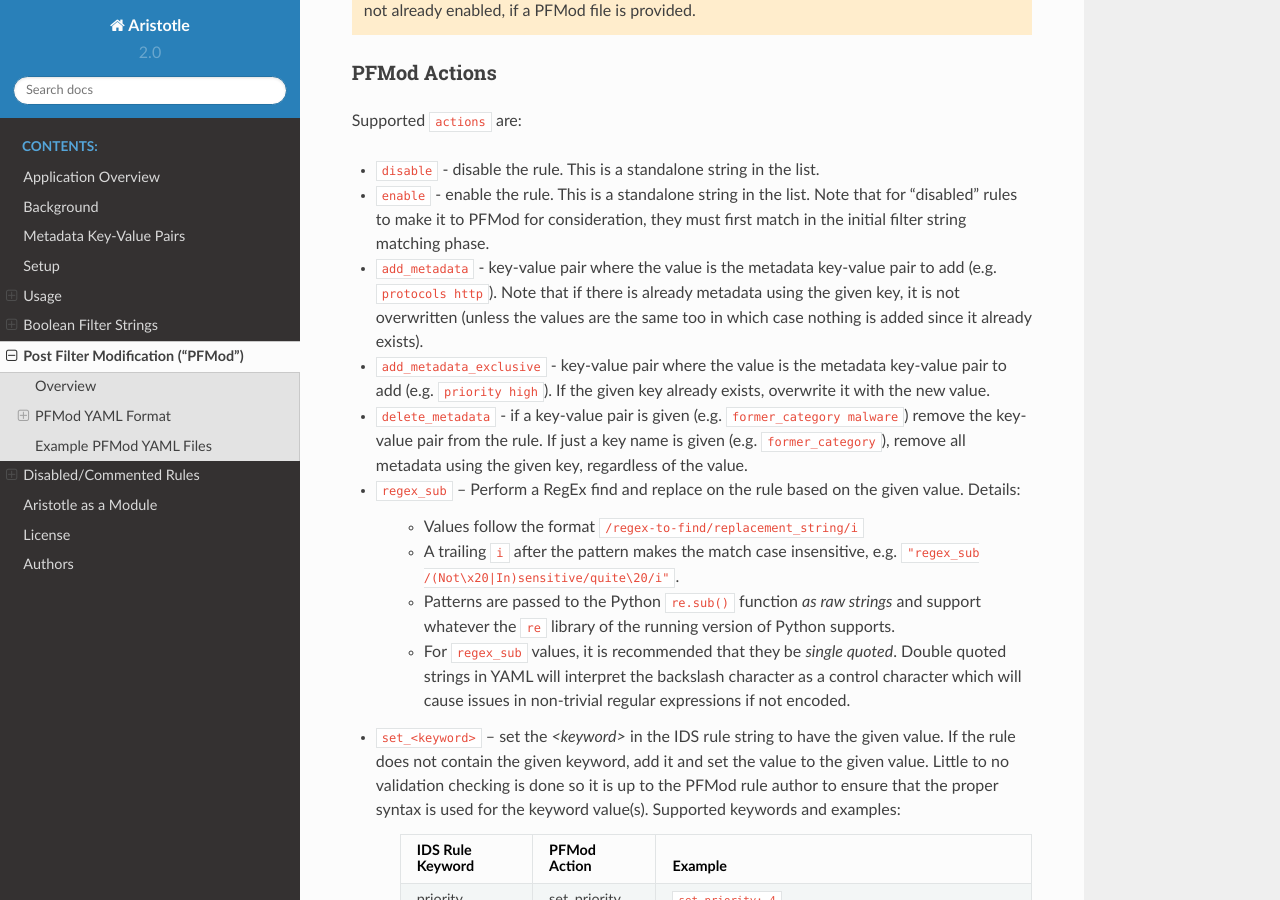
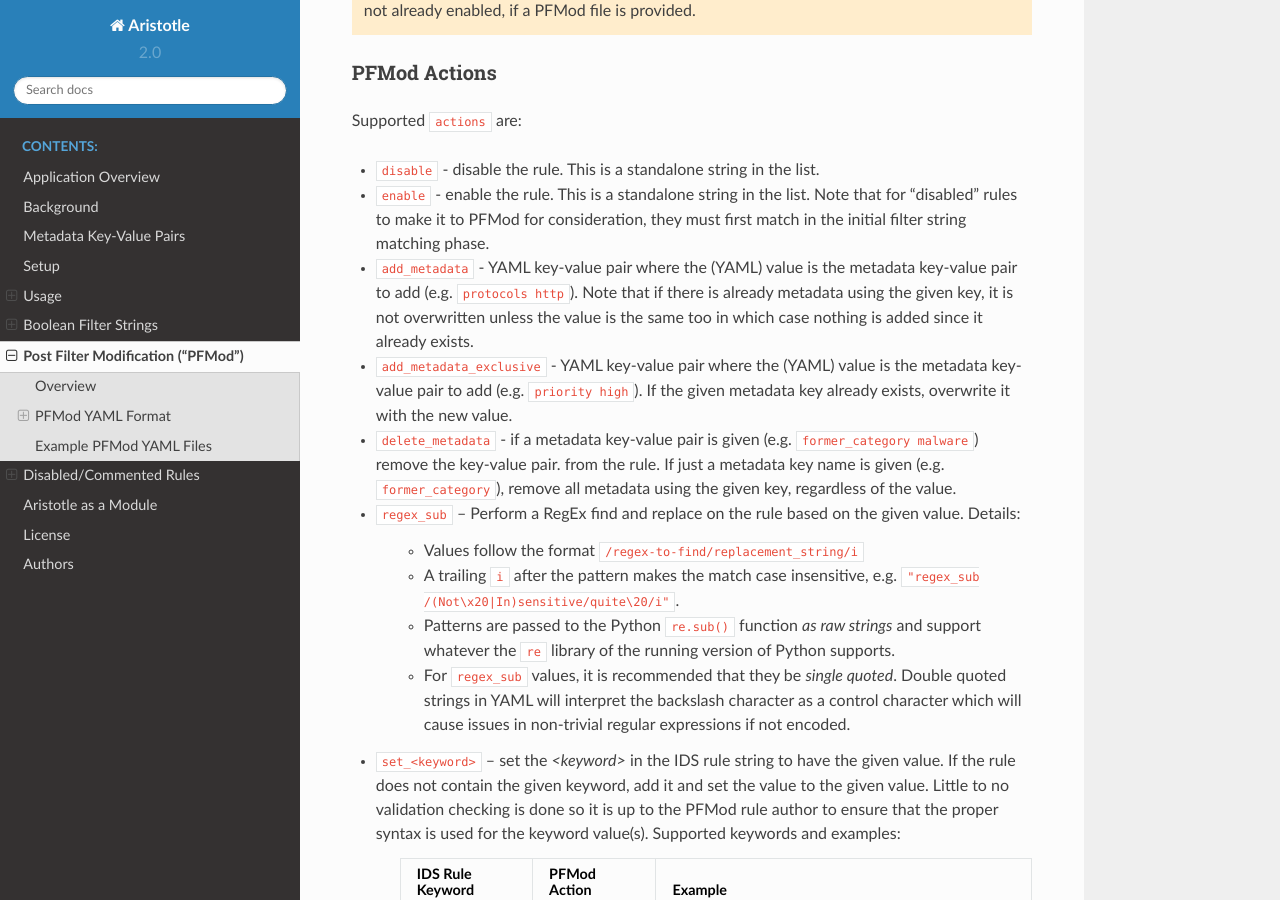
Before and after one commit to secureworks/aristotle, a Sphinx documentation site: the page built from docs/post_filter_mod.rst, in a window 1280 px wide and 900 px high, scrolled down 1300 px. Built offline with Sphinx 7.4.7 and the Read the Docs theme 2.0.0, drawn with Linux system fonts in a browser that asks for light colours.

Commit message:
docs update

```diff
--- a/docs/post_filter_mod.rst
+++ b/docs/post_filter_mod.rst
@@ -59,13 +59,13 @@ Supported ``actions`` are:
 -  ``disable`` - disable the rule.  This is a standalone string in the list.
 -  ``enable`` - enable the rule.  This is a standalone string in the list.  Note that for "disabled" rules to make it
    to PFMod for consideration, they must first match in the initial filter string matching phase.
--  ``add_metadata`` - key-value pair where the value is the metadata key-value pair to add (e.g. ``protocols http``).
-   Note that if there is already metadata using the given key, it is not overwritten (unless the values are the
-   same too in which case nothing is added since it already exists).
--  ``add_metadata_exclusive`` - key-value pair where the value is the metadata key-value pair to add (e.g. ``priority high``).
-   If the given key already exists, overwrite it with the new value.
--  ``delete_metadata`` - if a key-value pair is given (e.g. ``former_category malware``) remove the key-value pair
-   from the rule.  If just a key name is given (e.g. ``former_category``), remove all metadata using the given key,
+-  ``add_metadata`` - YAML key-value pair where the (YAML) value is the metadata key-value pair to add (e.g. ``protocols http``).
+   Note that if there is already metadata using the given key, it is not overwritten unless the value is the
+   same too in which case nothing is added since it already exists.
+-  ``add_metadata_exclusive`` - YAML key-value pair where the (YAML) value is the metadata key-value pair to add (e.g. ``priority high``).
+   If the given metadata key already exists, overwrite it with the new value.
+-  ``delete_metadata`` - if a metadata key-value pair is given (e.g. ``former_category malware``) remove the key-value pair.
+   from the rule.  If just a metadata key name is given (e.g. ``former_category``), remove all metadata using the given key,
    regardless of the value.
 -  ``regex_sub`` -- Perform a RegEx find and replace on the rule based on the given value. Details:
 
```
Also changed, not shown: 1 other file.
